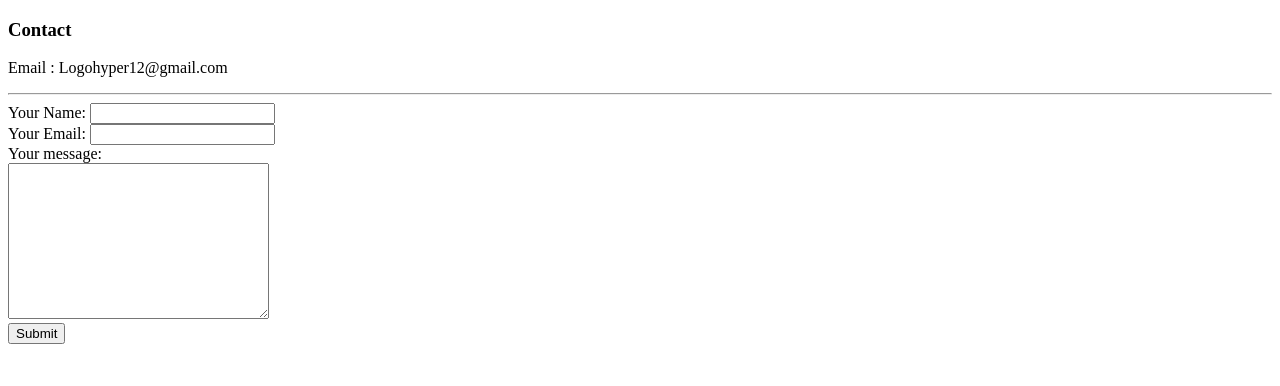
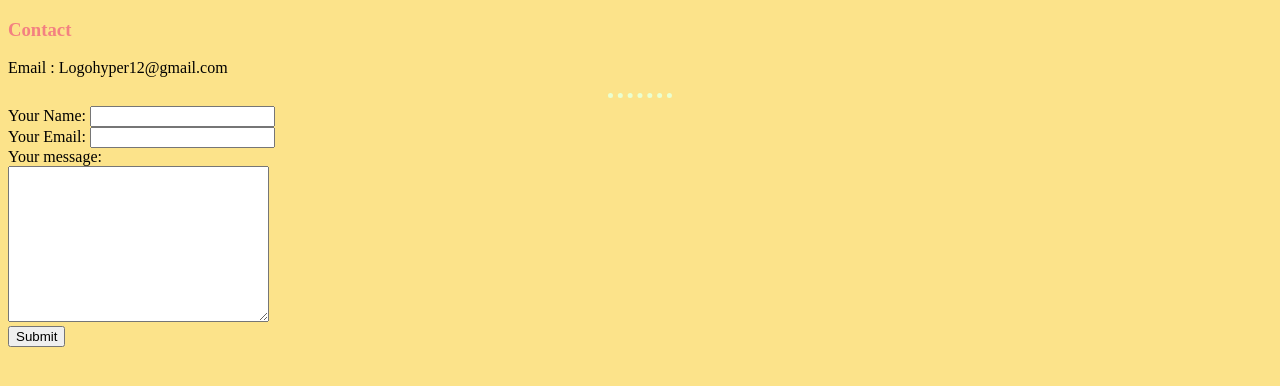
Before and after one commit to arfanmrafeek/cv, a plain HTML site: page contact.html in a window 1280 px wide. Drawn offline with Linux system fonts and the light colour scheme.

Commit message:
changes and Updates

```diff
--- a/contact.html
+++ b/contact.html
@@ -3,6 +3,7 @@
   <head>
     <meta charset="utf-8">
     <title>My Contact</title>
+      <link rel="stylesheet" href="css/styles.css">
   </head>
   <body>
     <h3>
--- /dev/null
+++ b/css/styles.css
@@ -0,0 +1,17 @@
+
+body {
+  background-color: #fce38a;
+}
+hr {
+  border-style: none;
+  border-top-style: dotted;
+  border-color: #eaffd0;
+  border-width: 5px;
+  width: 5%;
+}
+img {
+  height: 300px;
+}
+h1,h2,h3,h4,h5,h6 {
+  color: #f38181;
+}
```
Also changed, not shown: hobbies.html (+1 -0 lines), index.html (+10 -9 lines).
